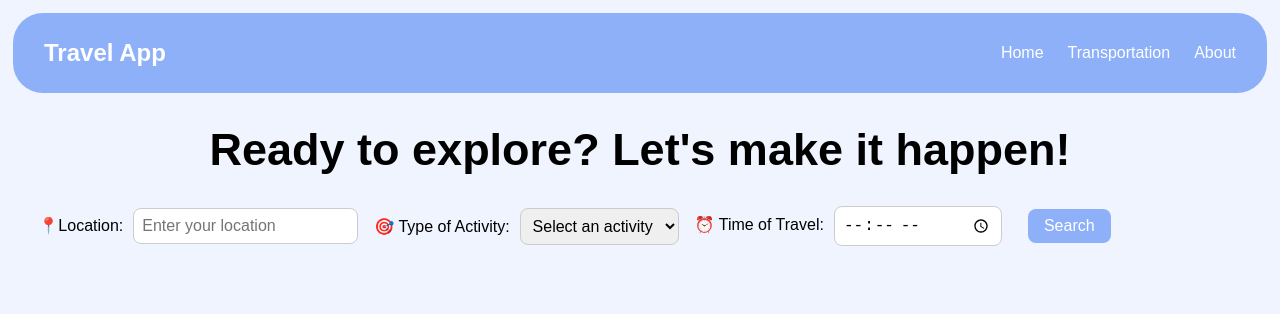
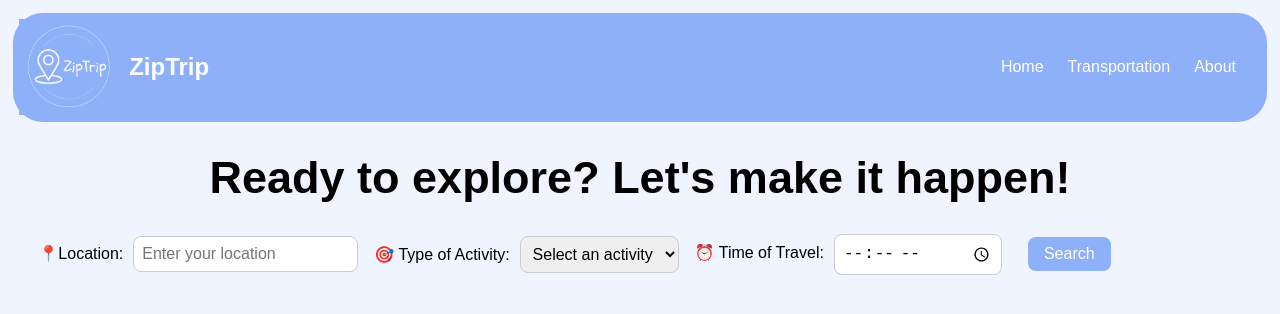
Before and after one commit to MehekB/Travel-App-IH25, a React (Create React App) app in the folder travel-app/: page / in a window 1280 px wide. Shown: the top 314 px of the page. Built offline with nearby package versions, Linux system fonts and the light colour scheme.

Commit message:
integrated MapBox API

```diff
--- a/travel-app/src/Navbar.css
+++ b/travel-app/src/Navbar.css
@@ -7,12 +7,6 @@
     padding: 0.5%;
     color: rgb(254, 254, 254);
     margin: 1%;
-  }
-
-  .logo {
-    font-size: 1.5rem;
-    font-weight: bold;
-    margin-left: 2%;
   }
 
   .nav-links {
@@ -33,3 +27,21 @@
   .nav-links li a:hover {
     color: #8da7fd;
   }
+
+  .logo {
+    font-size: 1.5rem;
+    font-weight: bold;
+    margin-left: #333;
+  }
+
+  .logo-container {
+    display: flex;
+    align-items: center;
+
+  }
+
+  .logo-image {
+    width: 100px;
+    height: 1--px;
+    margin-right: 10px;
+  }
--- a/travel-app/src/Navbar.js
+++ b/travel-app/src/Navbar.js
@@ -4,7 +4,10 @@ import './Navbar.css';
 function Navbar() {
   return (
     <nav className="navbar">
-      <h1 className="logo">Travel App</h1>
+      <div className="logo-container">
+        <img src="/ziptrip.png" alt="ZipTrip Logo" className="logo-image" />
+        <h1 className="logo">ZipTrip</h1>
+      </div>
       <ul className="nav-links">
         <li><Link to="/">Home</Link></li>
         <li><Link to="/transportation">Transportation</Link></li>
@@ -15,3 +18,5 @@ function Navbar() {
 }
 
 export default Navbar;
+
+/* "/Users/riadhingra/Work/IrvineHacks/Travel-App-IH25/ziptrip.png" */
```
Also changed, not shown: travel-app/public/ziptrip.png (added), 1 other file (tests, documents, lock files or other folders).
